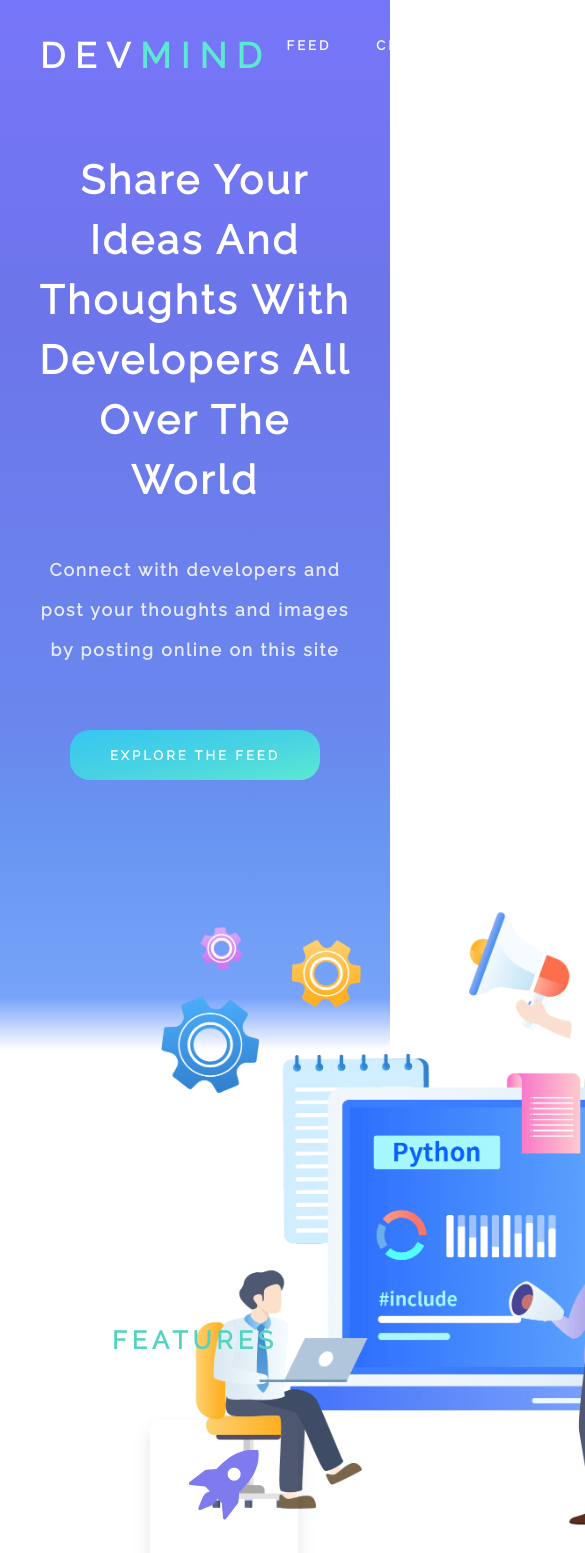
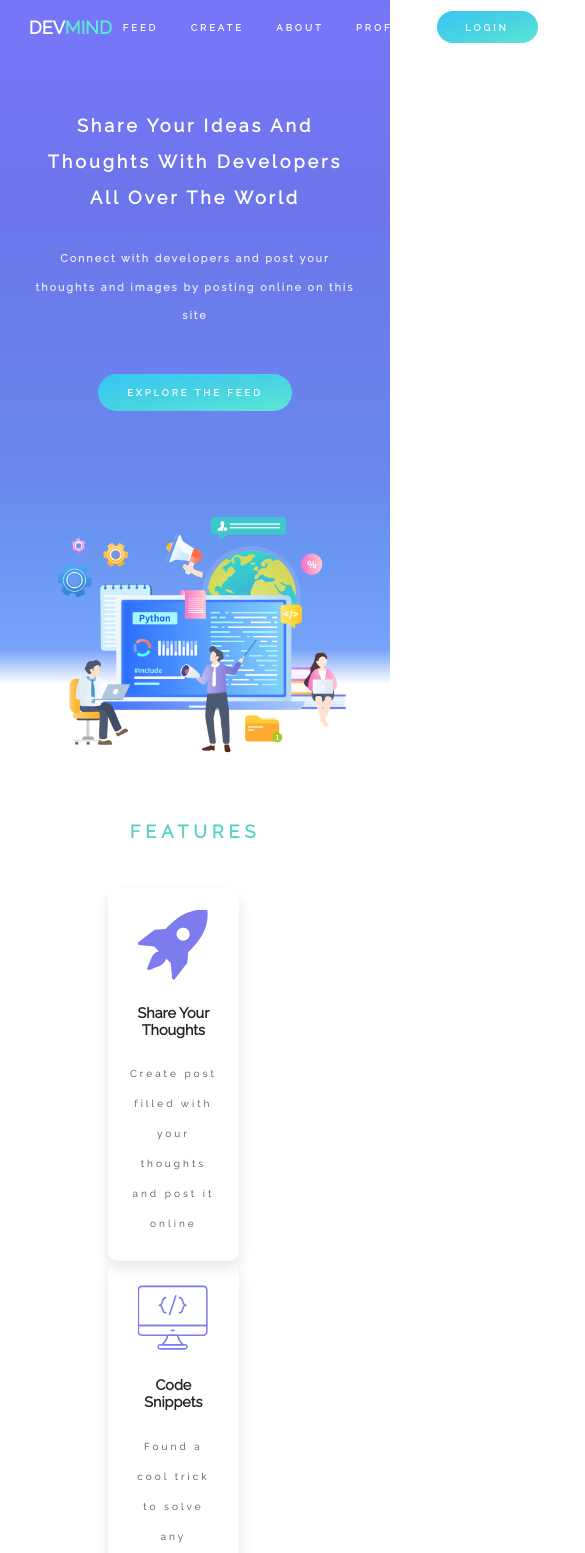
Before and after one commit to NikhilSharma03/DevMind, a React (Create React App) app: page / in a window 390 px wide. Shown: the top 1553 px of the page, 585 px wide, since content can reach past the window. Built offline with nearby package versions, Linux system fonts and the light colour scheme.

Commit message:
Fixed Main Section Responsiveness

```diff
--- a/src/components/Footer/Footer.css
+++ b/src/components/Footer/Footer.css
@@ -17,14 +17,14 @@
   align-items: center;
 }
 
-.navbar__title {
+.footer__title {
   margin-top: 2rem;
   font-size: 3.5rem;
   letter-spacing: 10px;
   color: white;
 }
 
-.navbar__title span {
+.footer__title span {
   color: #5ce8d3;
 }
 
--- a/src/components/Footer/Footer.js
+++ b/src/components/Footer/Footer.js
@@ -1,12 +1,11 @@
 import React from "react";
-import { Link } from "react-router-dom";
 import "./Footer.css";
 import NavItem from "./../NavItem/NavItem";
 
 function Footer() {
   return (
     <footer className="footer__container">
-      <h1 className="navbar__title">
+      <h1 className="footer__title">
         DEV<span>MIND</span>
       </h1>
       <ul className="nav__ul footer__ul">
--- a/src/index.css
+++ b/src/index.css
@@ -13,3 +13,41 @@ html {
 body {
   font-family: "Raleway", sans-serif;
 }
+
+/* Media Queries */
+
+@media (min-width: 1600px) {
+  html {
+    font-size: 80%;
+  }
+}
+
+@media (max-width: 1200px) {
+  html {
+    font-size: 57%;
+  }
+}
+
+@media (max-width: 1100px) {
+  html {
+    font-size: 55%;
+  }
+}
+
+@media (max-width: 900px) {
+  html {
+    font-size: 52.5%;
+  }
+}
+
+@media (max-width: 700px) {
+  html {
+    font-size: 47.5%;
+  }
+}
+
+@media (max-width: 500px) {
+  html {
+    font-size: 45%;
+  }
+}
--- a/src/pages/Home/Home.css
+++ b/src/pages/Home/Home.css
@@ -72,7 +72,7 @@
 }
 
 .home__image--container {
-  width: 110rem;
+  max-width: 110rem;
   margin: 0 auto;
   margin-top: 5rem;
   display: flex;
@@ -83,7 +83,7 @@
   width: 80%;
 }
 
-/* ----------------------- Features --------------------------------- */
+/* ----------------------- Features Section --------------------------------- */
 .home__features {
   padding-top: 27.5rem;
 }
@@ -100,3 +100,62 @@
   flex-wrap: wrap;
   padding: 6.5rem 15rem;
 }
+
+/* Media */
+
+@media (max-width: 870px) {
+  .home__image--container {
+    margin-top: 10rem;
+  }
+  .home__features {
+    padding-top: 25rem;
+  }
+}
+
+@media (max-width: 700px) {
+  .home__image--container {
+    margin-top: 12rem;
+  }
+  .home__features {
+    padding-top: 20rem;
+  }
+  .home__heading h1 {
+    padding: 3rem 4.5rem;
+    padding-top: 5rem;
+  }
+  .home__heading p {
+    padding: 3rem 4.5rem;
+    padding-top: 1rem;
+  }
+}
+
+@media (max-width: 550px) {
+  .home__features {
+    padding-top: 15rem;
+  }
+  .home__heading h1 {
+    font-size: 3rem;
+  }
+  .home__heading p {
+    font-size: 1.6rem;
+  }
+}
+
+@media (max-width: 400px) {
+  .home__image--container {
+    margin-top: 14rem;
+  }
+  .home__head {
+    height: 95rem;
+  }
+  .home__heading h1 {
+    font-size: 2.5rem;
+    line-height: 5rem;
+  }
+  .home__heading p {
+    font-size: 1.5rem;
+  }
+  .home__features {
+    padding-top: 19rem;
+  }
+}
--- a/src/pages/Home/Home.js
+++ b/src/pages/Home/Home.js
@@ -7,6 +7,8 @@ import FeatureCard from "./../../components/FeatureCard/FeatureCard";
 const Home = () => {
   return (
     <section className="home__main">
+      {/* <--Main Section--> */}
+
       <div className="home__head">
         <div className="home__heading">
           <h1>
@@ -24,7 +26,9 @@ const Home = () => {
           <img src={ImgSrc.homeBanner} alt="banner" />
         </figcaption>
       </div>
+
       {/* <--Features Section--> */}
+
       <div className="home__features">
         <h1 className="home__features--head">FEATURES</h1>
         <div className="home__feat--card__container">
```
